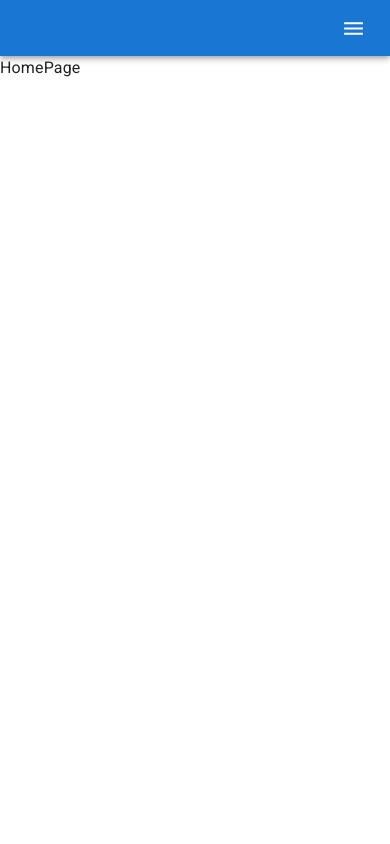
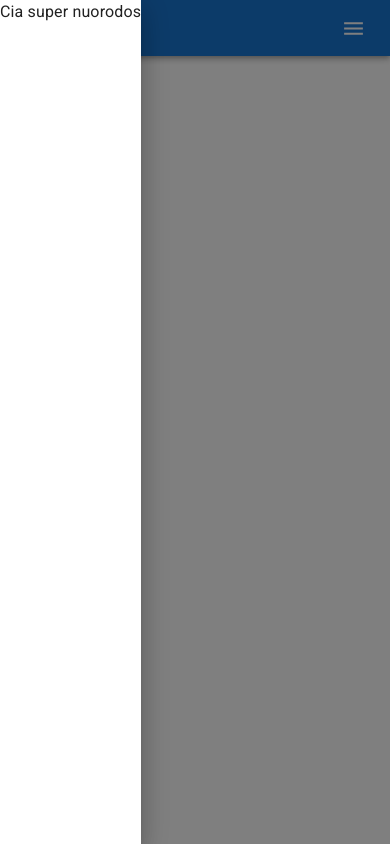
Before and after one commit to AndriusStravinskas/MUI-example, a React (Vite) app: page / in a window 390 px wide. Both pictures are taken after a click on the button 353 px from the left and 28 px from the top of the page. Built offline with nearby package versions, Linux system fonts and the light colour scheme.

Commit message:
feat: Responsive navbar UX

```diff
--- a/src/components/layout/navbar/navbar.tsx
+++ b/src/components/layout/navbar/navbar.tsx
@@ -1,6 +1,13 @@
-import React from 'react';
+import React, { useState } from 'react';
 import {
-  AppBar, Toolbar, IconButton, Box, Breakpoint,
+  AppBar,
+  Toolbar,
+  IconButton,
+  Box,
+  Breakpoint,
+  Drawer,
+  useMediaQuery,
+  type Theme,
 } from '@mui/material';
 import routes from 'navigation/routes';
 import MenuIcon from '@mui/icons-material/Menu';
@@ -25,7 +32,11 @@ const linksData = [
 
 const expandBreakpoint: Breakpoint = 'lg';
 
-const Navbar = () => (
+const Navbar = () => {
+  const [drawerOpen, setDrawerOpen] = useState<boolean>(false);
+  const isExpanded = useMediaQuery((theme: Theme) => theme.breakpoints.up(expandBreakpoint));
+
+  return (
     <AppBar position="sticky">
       <Toolbar
         sx={{
@@ -48,16 +59,24 @@ const Navbar = () => (
           sx={{
             display: { xs: 'flex', [expandBreakpoint]: 'none' },
           }}
+          onClick={() => setDrawerOpen(true)}
         >
           <MenuIcon
             sx={{ color: 'common.white', fontSize: 25 }}
-
           />
         </IconButton>
-
+        <Drawer
+          open={drawerOpen && !isExpanded}
+          onClose={() => setDrawerOpen(false)}
+        >
+          <Box>
+            Cia super nuorodos
+          </Box>
+        </Drawer>
       </Toolbar>
     </AppBar>
   );
+};
 
 export default Navbar;
 
--- a/src/main.tsx
+++ b/src/main.tsx
@@ -1,11 +1,14 @@
 import React from 'react';
 import ReactDOM from 'react-dom/client';
 import App from 'app';
-import { CssBaseline } from '@mui/material';
+import { CssBaseline, ThemeProvider } from '@mui/material';
+import theme from 'theme/theme';
 
 ReactDOM.createRoot(document.getElementById('root') as HTMLElement).render(
   <React.StrictMode>
-    <CssBaseline />
-    <App />
+    <ThemeProvider theme={theme}>
+      <CssBaseline />
+      <App />
+    </ThemeProvider>
   </React.StrictMode>,
 );
--- /dev/null
+++ b/src/theme/theme.ts
@@ -0,0 +1,6 @@
+import { createTheme } from '@mui/material';
+
+// sukuria temą, default temos pagrindu.
+const theme = createTheme();
+
+export default theme;
```
Lines whose indentation alone changed are shown as unchanged.
